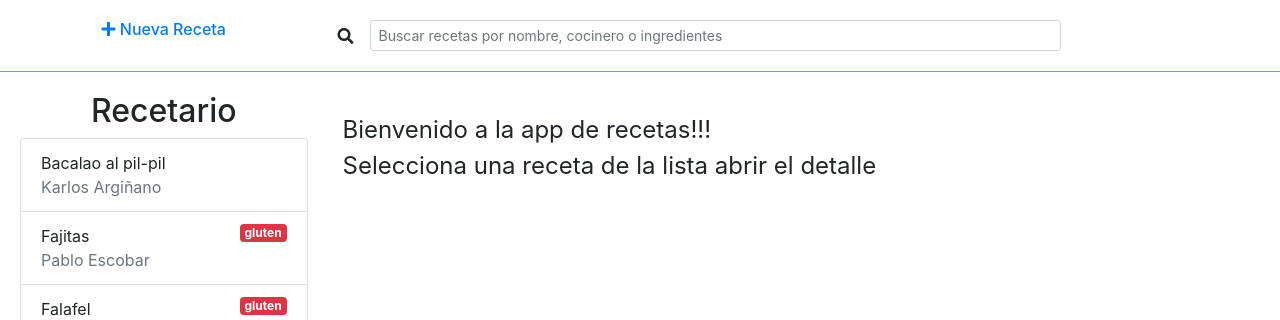
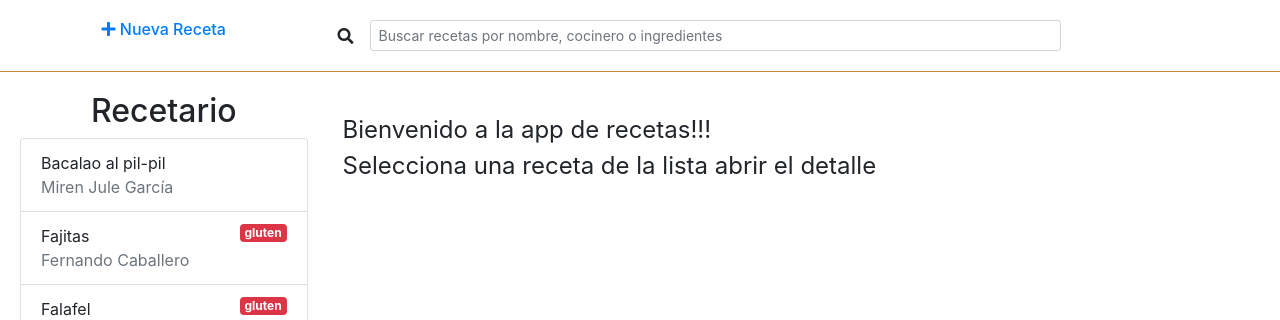
Before and after one commit to Erlantzcg89/recetasApp, an Angular app: page /inicio in a window 1280 px wide. Shown: the top 320 px of the page. Built offline with nearby package versions, Linux system fonts and the light colour scheme.

Commit message:
nombre chorra

```diff
--- a/src/app/modelo/recetas.ts
+++ b/src/app/modelo/recetas.ts
@@ -21,7 +21,7 @@ export const RECETAS = [
         "foto": "https://www.miscosillasdecocina.com/wp-content/uploads/2014/02/bacalao-pilpil-e1491084486535.jpg",
         "likes": "32",
         "isGlutenFree": true,
-        "cocinero": "Karlos Argiñano",
+        "cocinero": "Miren Jule García",
         "ingredientes": [
             "bacalao",
             "aceite",
@@ -84,7 +84,7 @@ export const RECETAS = [
         "foto": "https://unareceta.com/wp-content/uploads/2016/08/receta-fajitas-de-carne-picada-640x417.jpg",
         "likes": "58",
         "isGlutenFree": false,
-        "cocinero": "Pablo Escobar",
+        "cocinero": "Fernando Caballero",
         "ingredientes": [
             "pechuga",
             "cebolla",
```
